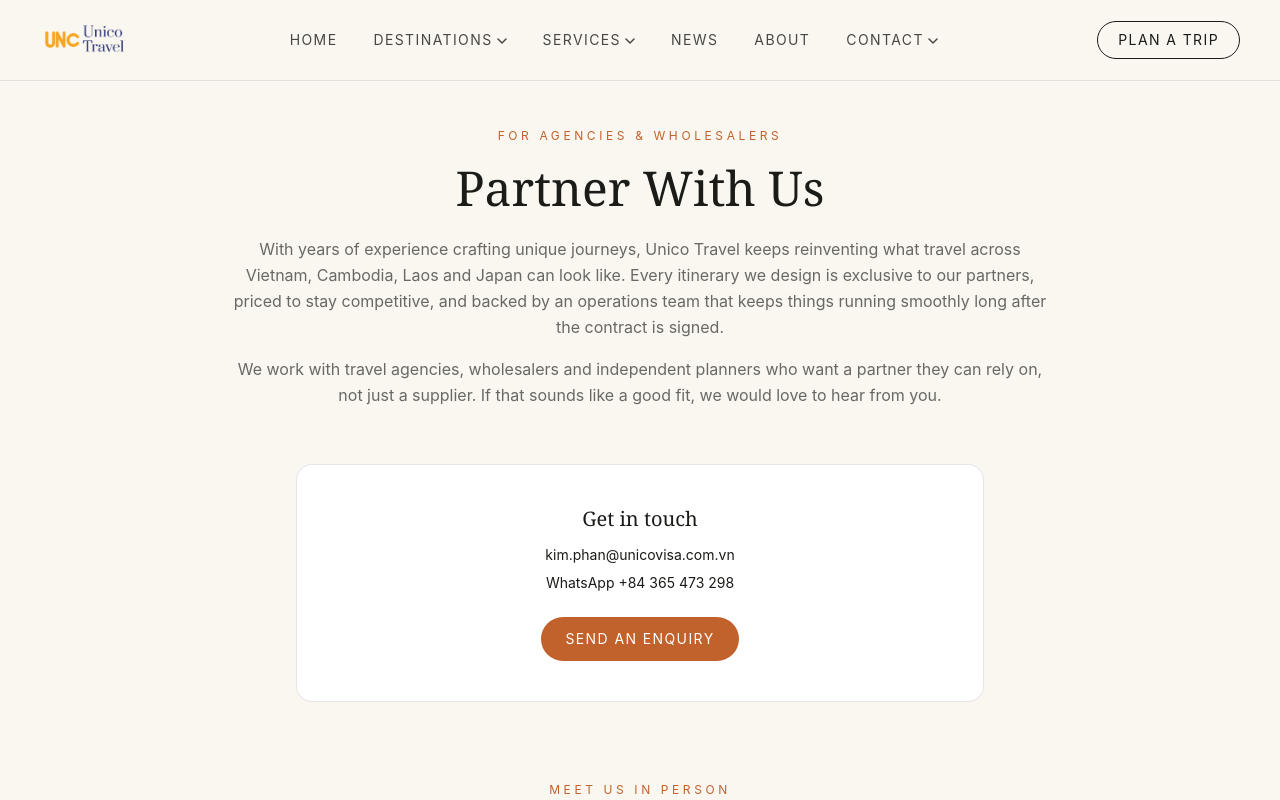
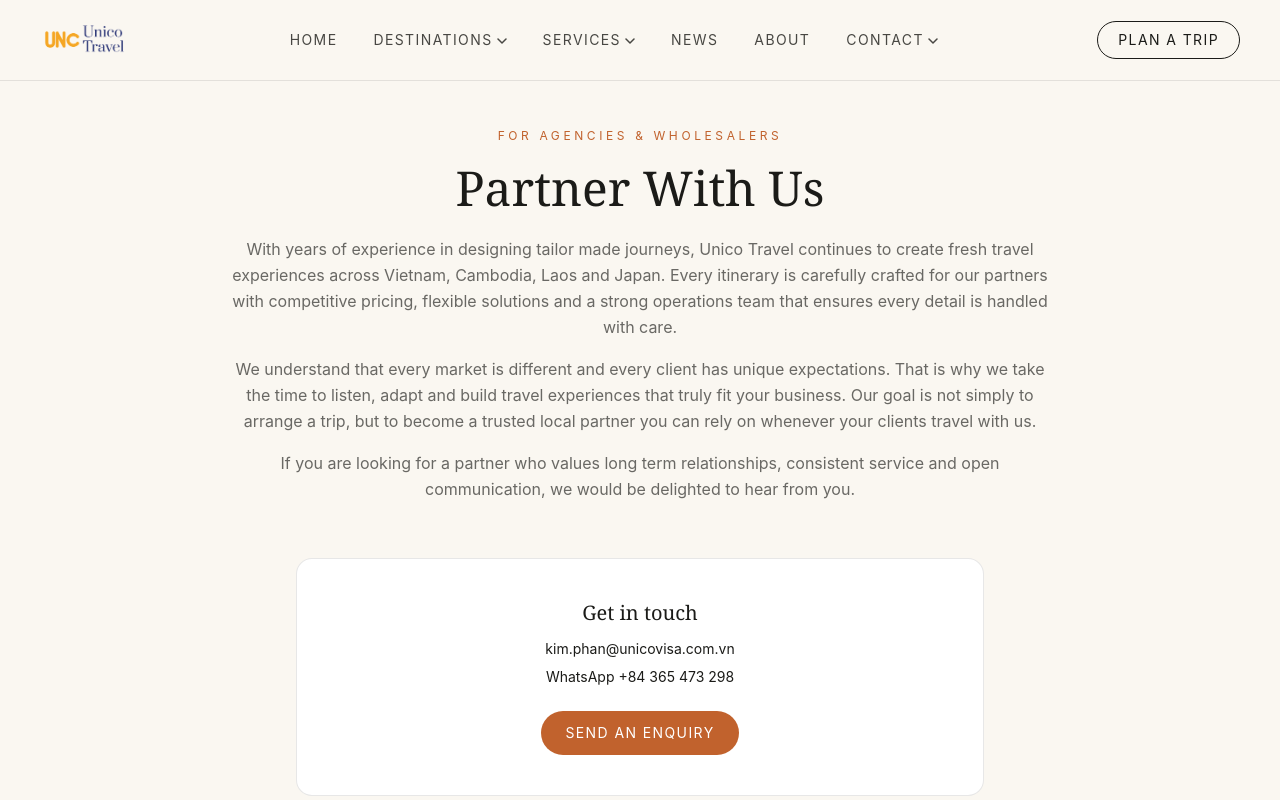
Before and after one commit to Kimphanunico/unico-travel, a Next.js app: page /partners in a window 1280 px wide. Shown: the top 800 px of the page. Built offline with nearby package versions, Linux system fonts and the light colour scheme.

Commit message:
Update partner content

```diff
--- a/app/partners/page.tsx
+++ b/app/partners/page.tsx
@@ -18,17 +18,25 @@
           Partner With Us
         </h1>
         <p className="mt-6 leading-relaxed text-ink/65">
-          With years of experience crafting unique journeys, Unico Travel
-          keeps reinventing what travel across Vietnam, Cambodia, Laos and
-          Japan can look like. Every itinerary we design is exclusive to our
-          partners, priced to stay competitive, and backed by an operations
-          team that keeps things running smoothly long after the contract is
-          signed.
+          With years of experience in designing tailor made journeys, Unico
+          Travel continues to create fresh travel experiences across
+          Vietnam, Cambodia, Laos and Japan. Every itinerary is carefully
+          crafted for our partners with competitive pricing, flexible
+          solutions and a strong operations team that ensures every detail
+          is handled with care.
         </p>
         <p className="mt-4 leading-relaxed text-ink/65">
-          We work with travel agencies, wholesalers and independent planners
-          who want a partner they can rely on, not just a supplier. If that
-          sounds like a good fit, we would love to hear from you.
+          We understand that every market is different and every client has
+          unique expectations. That is why we take the time to listen,
+          adapt and build travel experiences that truly fit your business.
+          Our goal is not simply to arrange a trip, but to become a trusted
+          local partner you can rely on whenever your clients travel with
+          us.
+        </p>
+        <p className="mt-4 leading-relaxed text-ink/65">
+          If you are looking for a partner who values long term
+          relationships, consistent service and open communication, we
+          would be delighted to hear from you.
         </p>
       </section>
 
```
